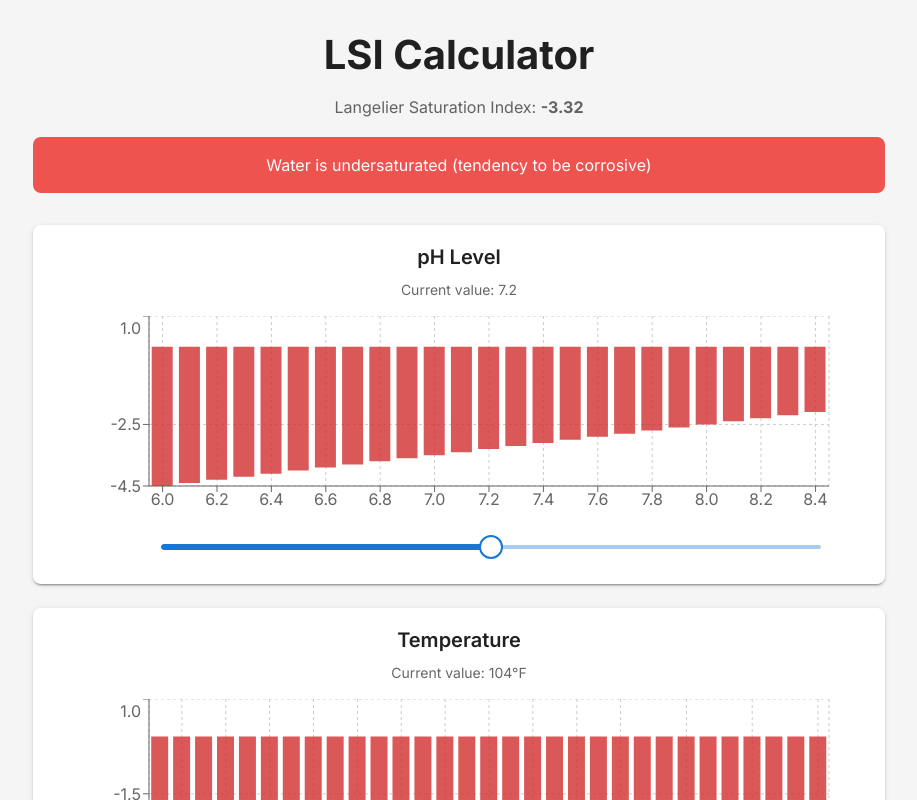
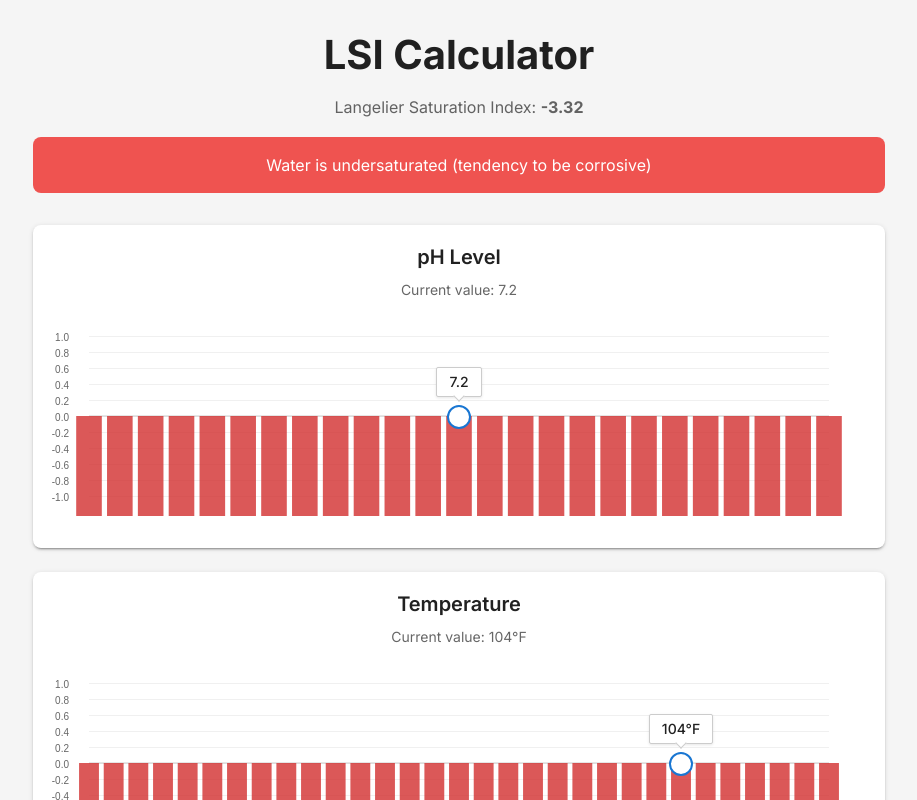
Before and after one commit to emenendez/lsi-calculator, a React (Vite) app: page / in a window 1280 px wide. Shown: the top 800 px of the page, without its empty margins (181-1098 px from the left). Built offline with nearby package versions, Linux system fonts and the light colour scheme.

Commit message:
d3-based version

```diff
--- a/package.json
+++ b/package.json
@@ -16,6 +16,7 @@
     "@emotion/styled": "^11.14.0",
     "@mui/icons-material": "^6.4.6",
     "@mui/material": "^6.4.6",
+    "d3": "^7.9.0",
     "react": "^19.0.0",
     "react-dom": "^19.0.0",
     "recharts": "^2.15.1"
--- a/src/components/ParameterSection.jsx
+++ b/src/components/ParameterSection.jsx
@@ -1,7 +1,6 @@
 import React, { useRef, useEffect, useState } from 'react';
 import { Box, Slider, Typography, Paper } from '@mui/material';
-import { BarChart, Bar, XAxis, YAxis, Tooltip, ResponsiveContainer, Cell, CartesianGrid } from 'recharts';
-import { LSI_CONSTANTS } from '../utils/lsiCalculator';
+import * as d3 from 'd3';
 
 const ParameterSection = ({
   title,
@@ -16,14 +15,127 @@ const ParameterSection = ({
 }) => {
   const chartRef = useRef(null);
   const [chartWidth, setChartWidth] = useState(0);
+  const [chartHeight, setChartHeight] = useState(0);
 
   useEffect(() => {
     if (chartRef.current) {
       const containerWidth = chartRef.current.getBoundingClientRect().width;
-      // Subtract left and right margins (40px each)
-      setChartWidth(containerWidth - 80);
+      const containerHeight = chartRef.current.getBoundingClientRect().height;
+      setChartWidth(containerWidth - 80); // Subtract margins
+      setChartHeight(containerHeight - 40); // Subtract margins
     }
   }, [chartData]);
+
+  useEffect(() => {
+    if (!chartRef.current || !chartWidth || !chartHeight || !chartData.length) return;
+
+    // Clear previous chart
+    d3.select(chartRef.current).selectAll('*').remove();
+
+    // Create SVG
+    const svg = d3.select(chartRef.current)
+      .append('svg')
+      .attr('width', chartWidth + 80)
+      .attr('height', chartHeight + 40)
+      .append('g')
+      .attr('transform', `translate(40, 20)`);
+
+    // Create scales
+    const xScale = d3.scaleLinear()
+      .domain([min, max])
+      .range([0, chartWidth]);
+
+    const yScale = d3.scaleLinear()
+      .domain([-1, 1])
+      .range([chartHeight, 0]);
+
+    // Add grid lines with labels
+    const yGridLines = d3.axisLeft(yScale)
+      .tickSize(-chartWidth)
+      .tickFormat(val => val.toFixed(1));
+
+    const grid = svg.append('g')
+      .attr('class', 'grid')
+      .attr('opacity', 1)
+      .call(yGridLines);
+
+    // Remove domain line
+    grid.select('.domain').remove();
+
+    // Style grid lines and labels
+    grid.selectAll('.tick')
+      .each(function() {
+        const tick = d3.select(this);
+        // Move labels to the left and style them
+        tick.select('text')
+          .attr('x', -20)
+          .attr('dy', 4)
+          .style('opacity', 1)
+          .style('fill', '#666');
+        // Style the grid lines
+        tick.select('line')
+          .style('stroke', '#ccc')
+          .style('opacity', 0.3);
+      });
+
+    // Add horizontal line at y=0
+    svg.append('line')
+      .attr('x1', 0)
+      .attr('x2', chartWidth)
+      .attr('y1', yScale(0))
+      .attr('y2', yScale(0))
+      .attr('stroke', '#ccc')
+      .attr('stroke-width', 1);
+
+    // Calculate bar width based on data density
+    const BAR_SPACING = 4; // pixels between bars
+    const barWidth = Math.max(
+      4, // minimum bar width
+      (chartWidth / chartData.length) - BAR_SPACING
+    );
+
+    // Add bars
+    svg.selectAll('rect')
+      .data(chartData)
+      .enter()
+      .append('rect')
+      .attr('x', d => xScale(d.value) - barWidth/2)
+      .attr('y', d => d.lsi >= 0 ? yScale(d.lsi) : yScale(0))
+      .attr('width', barWidth)
+      .attr('height', d => Math.abs(yScale(d.lsi) - yScale(0)))
+      .attr('fill', d => d.lsi >= 0 ? '#1976d2' : '#d32f2f')
+      .attr('opacity', 0.8);
+
+    // Add tooltip
+    const tooltip = d3.select(chartRef.current)
+      .append('div')
+      .attr('class', 'tooltip')
+      .style('position', 'absolute')
+      .style('visibility', 'hidden')
+      .style('background-color', 'white')
+      .style('padding', '5px')
+      .style('border', '1px solid #ddd')
+      .style('border-radius', '4px')
+      .style('pointer-events', 'none');
+
+    svg.selectAll('rect')
+      .on('mouseover', (event, d) => {
+        tooltip
+          .style('visibility', 'visible')
+          .html(`LSI: ${d.lsi.toFixed(2)}<br/>${formatValue(d.value)}`)
+          .style('left', `${event.pageX + 10}px`)
+          .style('top', `${event.pageY - 10}px`);
+      })
+      .on('mousemove', (event) => {
+        tooltip
+          .style('left', `${event.pageX + 10}px`)
+          .style('top', `${event.pageY - 10}px`);
+      })
+      .on('mouseout', () => {
+        tooltip.style('visibility', 'hidden');
+      });
+
+  }, [chartData, chartWidth, chartHeight, min, max, unit]);
 
   const formatValue = (val) => {
     if (unit === '°F') return `${val}°F`;
@@ -50,59 +162,55 @@ const ParameterSection = ({
         </Typography>
       </Box>
 
-      <Box ref={chartRef} sx={{ height: 200, mb: 2 }}>
-        <ResponsiveContainer width="100%" height="100%">
-          <BarChart
-            data={chartData}
-            margin={{ left: 40, right: 40 }}
-          >
-            <CartesianGrid strokeDasharray="3 3" />
-            <XAxis
-              dataKey="value"
-              tickFormatter={formatValue}
-              domain={[min, max]}
-            />
-            <YAxis
-              domain={[-1, 1]}
-              tickFormatter={(val) => val.toFixed(1)}
-            />
-            <Tooltip
-              formatter={(val) => [val.toFixed(2), 'LSI']}
-              labelFormatter={formatValue}
-            />
-            <Bar
-              dataKey="lsi"
-              fill="#1976d2"
-              opacity={0.8}
-            >
-              {chartData.map((entry, index) => (
-                <Cell key={`cell-${index}`} fill={entry.lsi >= 0 ? '#1976d2' : '#d32f2f'} />
-              ))}
-            </Bar>
-          </BarChart>
-        </ResponsiveContainer>
-      </Box>
-
-      <Box sx={{
-        display: 'flex',
-        justifyContent: 'center',
-        width: '100%'
-      }}>
-        <Box sx={{
-          width: chartWidth,
-          px: 2,
-          ml: 12,  // Increased left margin to account for Y-axis width (56px = 7 units in MUI)
-          mr: 4,
-        }}>
+      <Box
+        sx={{
+          position: 'relative',
+          height: 200,
+          mb: 2
+        }}
+      >
+        <Box
+          ref={chartRef}
+          sx={{
+            position: 'absolute',
+            top: 0,
+            left: 0,
+            right: 0,
+            bottom: 0,
+            '& .domain': { stroke: '#ccc' },
+            '& .tick line': { stroke: '#ccc' },
+            '& .tick text': { fill: '#666' },
+            '& .grid line': { stroke: '#ccc' }
+          }}
+        />
+        <Box
+          sx={{
+            position: 'absolute',
+            left: 40, // Match the SVG transform x offset
+            width: chartWidth,
+            height: 24,
+            top: 'calc(50% - 2px)',
+            transform: 'translateY(-50%)',
+            zIndex: 1,
+            px: 0 // Remove any padding that might affect alignment
+          }}
+        >
           <Slider
             value={value}
             onChange={onChange}
             min={min}
             max={max}
             step={step}
-            valueLabelDisplay="auto"
+            valueLabelDisplay="on"
             valueLabelFormat={formatValue}
             sx={{
+              width: '100%',
+              '& .MuiSlider-rail': {
+                opacity: 0,
+              },
+              '& .MuiSlider-track': {
+                opacity: 0,
+              },
               '& .MuiSlider-thumb': {
                 height: 24,
                 width: 24,
@@ -115,6 +223,19 @@ const ParameterSection = ({
                   display: 'none',
                 },
               },
+              '& .MuiSlider-mark': {
+                display: 'none',
+              },
+              '& .MuiSlider-valueLabel': {
+                backgroundColor: 'white',
+                color: 'text.primary',
+                border: '1px solid #ccc',
+                boxShadow: '0 1px 3px rgba(0,0,0,0.1)',
+                '&:before': {
+                  borderBottom: '1px solid #ccc',
+                  borderRight: '1px solid #ccc',
+                }
+              }
             }}
           />
         </Box>
```
Also changed, not shown: 1 other file (tests, documents, lock files or other folders).
